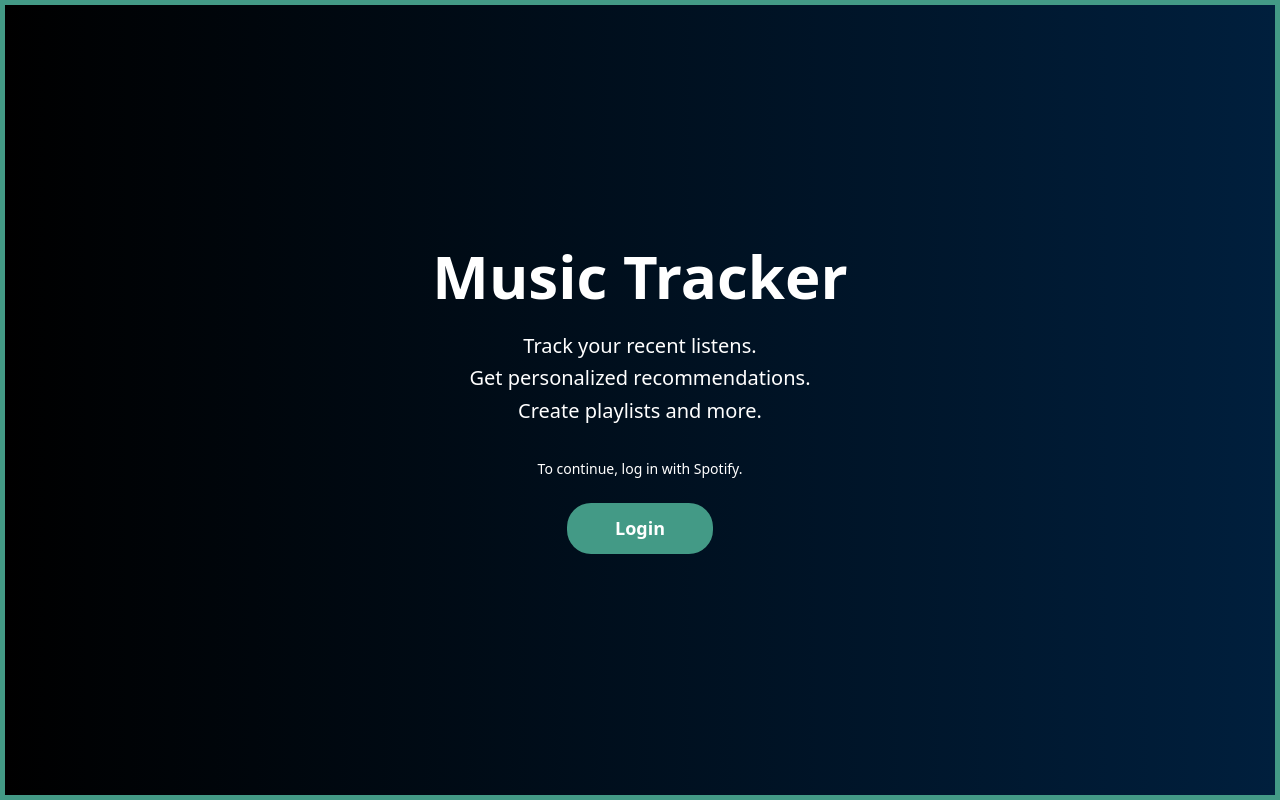
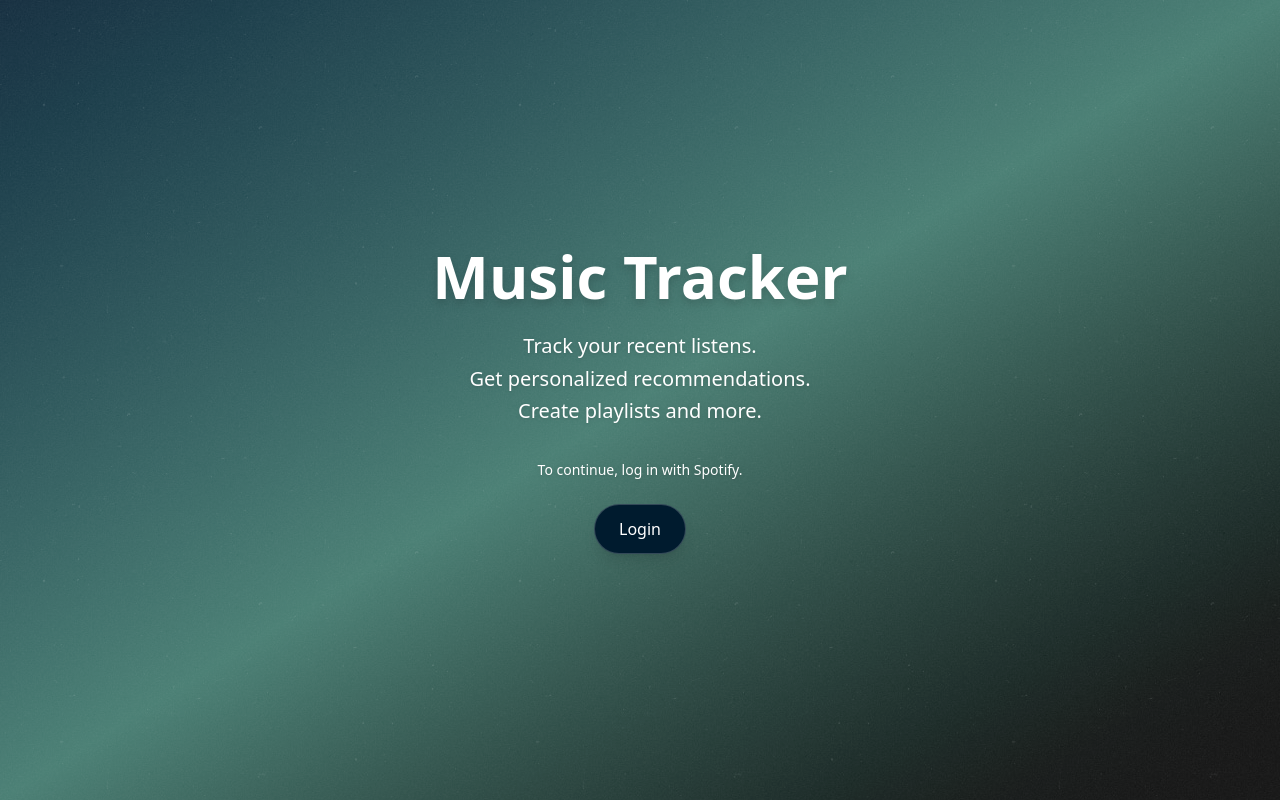
Before and after one commit to linnathoncode/internet-programlama-proje, a React (Vite) app in the folder Music-Tracker-React/: page /login in a window 1280 px wide. Built offline with nearby package versions, Linux system fonts and the light colour scheme.

Commit message:
bug fixes: fixed a bug concerning tailwind v4 themes, ui changes for loginpage, new ui for homepage

```diff
--- a/Music-Tracker-React/postcss.config.mjs
+++ b/Music-Tracker-React/postcss.config.mjs
@@ -1,8 +1,8 @@
-/** @type {import('postcss-load-config').Config} */
-const config = {
-  plugins: {
-    "@tailwindcss/postcss": {},
-  },
-};
+// /** @type {import('postcss-load-config').Config} */
+// const config = {
+//   plugins: {
+//     "@tailwindcss/postcss": {},
+//   },
+// };
 
-export default config;
+// export default config;
--- a/Music-Tracker-React/src/index.css
+++ b/Music-Tracker-React/src/index.css
@@ -1,18 +1,8 @@
 /* index.css */
 @import "tailwindcss";
 
-.custom-login-button {
-  border-radius: 1.5rem; /* equivalent to rounded-3xl */
-  background-color: rgb(67, 154, 134);
-  opacity: 1;
-  padding: 0.75rem 3rem; /* py-3 px-12 */
-  color: white;
-  font-size: 1.125rem; /* text-lg */
-  font-weight: 600; /* font-semibold */
-  backdrop-filter: blur(12px); /* backdrop-blur-md */
-  transition: background-color 0.3s ease; /* transition-colors duration-300 */
+@theme {
+  --color-primary: #001b2e;
+  --color-secondary: #397367;
+  --color-accent: #ffd23f;
 }
-
-.custom-login-button:hover {
-  background-color: rgb(233, 217, 133);
-}
--- a/Music-Tracker-React/src/pages/HomePage.jsx
+++ b/Music-Tracker-React/src/pages/HomePage.jsx
@@ -29,11 +29,76 @@ function HomePage() {
         navigate("/login");
       });
   }, [navigate]);
-  if (loading) return <p>Loading...</p>;
+  if (loading)
+    return <p className="text-white text-center mt-10">Loading...</p>;
 
   return (
-    <div>
-      <h1>Welcome {userInfo?.display_name || "User"}!</h1>
+    <div className="min-h-screen flex bg-gradient-to-br from-primary via-secondary to-black text-white font-inter selection:bg-accent selection:text-white relative">
+      {/* Noise Overlay */}
+      <div className="bg-[url('../assets/broken-noise.png')] bg-repeat mix-blend-screen absolute inset-0 opacity-100 z-0" />
+
+      {/* Sidebar */}
+      <aside className="relative z-10 w-64 p-6 border-r border-white/10 bg-black/30 backdrop-blur-md hidden md:block">
+        <div className="mb-8">
+          <h2 className="text-xl font-bold">Your Profile</h2>
+          <p className="text-sm text-gray-300">User Name</p>
+        </div>
+        <nav className="space-y-4">
+          <button className="block w-full text-left px-4 py-2 bg-white/10 hover:bg-white/20 rounded-lg transition">
+            Dashboard
+          </button>
+          <button className="block w-full text-left px-4 py-2 bg-white/10 hover:bg-white/20 rounded-lg transition">
+            Listen History
+          </button>
+          <button className="block w-full text-left px-4 py-2 bg-white/10 hover:bg-white/20 rounded-lg transition">
+            Settings
+          </button>
+          <button className="block w-full text-left px-4 py-2 bg-white/10 hover:bg-white/20 rounded-lg transition">
+            Logout
+          </button>
+        </nav>
+      </aside>
+
+      {/* Main Content */}
+      <main className="relative z-10 flex-1 p-6 md:p-10">
+        <h1 className="text-3xl md:text-4xl font-bold mb-8 drop-shadow-lg">
+          Welcome, User!
+        </h1>
+
+        {/* Retrieve Options */}
+        <div className="mb-6 flex flex-col sm:flex-row items-start sm:items-center gap-4">
+          <label className="text-lg font-medium">
+            How many recent listens?
+          </label>
+          <select className="bg-black/30 border border-white/20 rounded-lg px-4 py-2 text-white backdrop-blur-md shadow-sm">
+            {Array.from({ length: 10 }, (_, i) => i + 1).map((num) => (
+              <option key={num} value={num}>
+                {num}
+              </option>
+            ))}
+          </select>
+
+          <button className="px-6 py-2 bg-primary hover:bg-secondary text-white rounded-full shadow-lg transition duration-300">
+            Get Recent Listens
+          </button>
+        </div>
+
+        {/* Mock List */}
+        <ul className="space-y-4">
+          {[1, 2, 3].map((id) => (
+            <li
+              key={id}
+              className="bg-white/5 border border-white/10 rounded-xl p-4 flex items-center gap-4 backdrop-blur-md shadow-sm"
+            >
+              <div className="w-16 h-16 bg-gray-300/10 rounded-md" />
+              <div>
+                <p className="font-semibold text-lg">Track Title {id}</p>
+                <p className="text-sm text-gray-300">Artist Name</p>
+              </div>
+            </li>
+          ))}
+        </ul>
+      </main>
     </div>
   );
 }
--- a/Music-Tracker-React/src/pages/LoginPage.jsx
+++ b/Music-Tracker-React/src/pages/LoginPage.jsx
@@ -8,32 +8,28 @@ function LoginPage() {
   };
 
   return (
-    <div className="relative h-screen w-full overflow-hidden font-inter">
+    <div className="relative h-screen w-full overflow-hidden font-inter selection:bg-accent selection:text-white">
       {/* Noise Background */}
-      <div
+      {/* <div
         className="absolute inset-0 z-0"
         style={{
           backgroundImage: `url(${noise})`,
           backgroundSize: "repeat",
-          mixBlendMode: "normal", // Change to 'normal' to avoid color blending issues
-          opacity: 0.1, // Lower opacity if you want a subtle effect
+          mixBlendMode: "screen", // Change to 'normal' to avoid color blending issues
+          opacity: 1, // Lower opacity if you want a subtle effect
         }}
-      />
+      /> */}
+
       {/* Gradient Background */}
-      <div
-        className="absolute inset-0 z-0 border-5 "
-        style={{
-          borderColor: "rgb(67, 154, 134)",
-          backgroundImage: "linear-gradient(to right, #000000, #001f3d)", // black to blue-950
-        }}
-      />
+      <div className="absolute inset-0 z-0 bg-gradient-to-br from-primary via-secondary to-black" />
+      <div className="absolute inset-0 z-0 bg-[url('../assets/broken-noise.png')] bg-repeat opacity-100 mix-blend-screen" />
 
       {/* Content */}
       <div className="relative z-10 flex flex-col items-center justify-center h-full px-4 text-center">
-        <h1 className="text-white text-5xl md:text-6xl font-bold mb-6">
+        <h1 className="text-white text-5xl md:text-6xl font-bold mb-6 drop-shadow-lg">
           Music Tracker
         </h1>
-        <p className="text-white text-lg md:text-xl font-light mb-8 leading-relaxed">
+        <p className="text-white text-lg md:text-xl font-light mb-8 leading-relaxed drop-shadow">
           Track your recent listens.
           <br />
           Get personalized recommendations.
@@ -41,14 +37,14 @@ function LoginPage() {
           Create playlists and more.
         </p>
 
-        <p className="text-white text-sm font-thin mb-6">
+        <p className="text-white text-sm font-thin mb-6 drop-shadow">
           To continue, log in with Spotify.
         </p>
 
         {/* Glossy Spotify Button */}
         <button
           type="submit"
-          className="custom-login-button"
+          className="px-6 py-3 bg-primary hover:bg-secondary text-white font-medium rounded-full shadow-lg transition duration-300 ease-in-out backdrop-blur-md border border-white/20"
           onClick={handleLogin}
         >
           Login
--- a/Music-Tracker-React/src/pages/index.css
+++ b/Music-Tracker-React/src/pages/index.css
@@ -0,0 +1,8 @@
+/* index.css */
+@import "tailwindcss";
+
+@theme {
+  --color-primary: #001b2e;
+  --color-secondary: #397367;
+  --color-accent: #ffd23f;
+}
--- a/Music-Tracker-React/tailwind.config.cjs
+++ b/Music-Tracker-React/tailwind.config.cjs
@@ -1,15 +1,15 @@
-module.exports = {
-  content: [
-    "./src/**/*.{html,js,jsx,ts,tsx}", // adjust as needed based on your project
-  ],
-  theme: {
-    extend: {
-      colors: {
-        primary: "#E0391F",
-        secondary: "#A6383C",
-        accent: "#322B5B",
-      },
-    },
-  },
-  plugins: [],
-};
+// module.exports = {
+//   content: [
+//     "./src/**/*.{html,js,jsx,ts,tsx}", // adjust as needed based on your project
+//   ],
+//   theme: {
+//     extend: {
+//       colors: {
+//         primary: "#E0391F",
+//         secondary: "#A6383C",
+//         accent: "#322B5B",
+//       },
+//     },
+//   },
+//   plugins: [],
+// };
```
